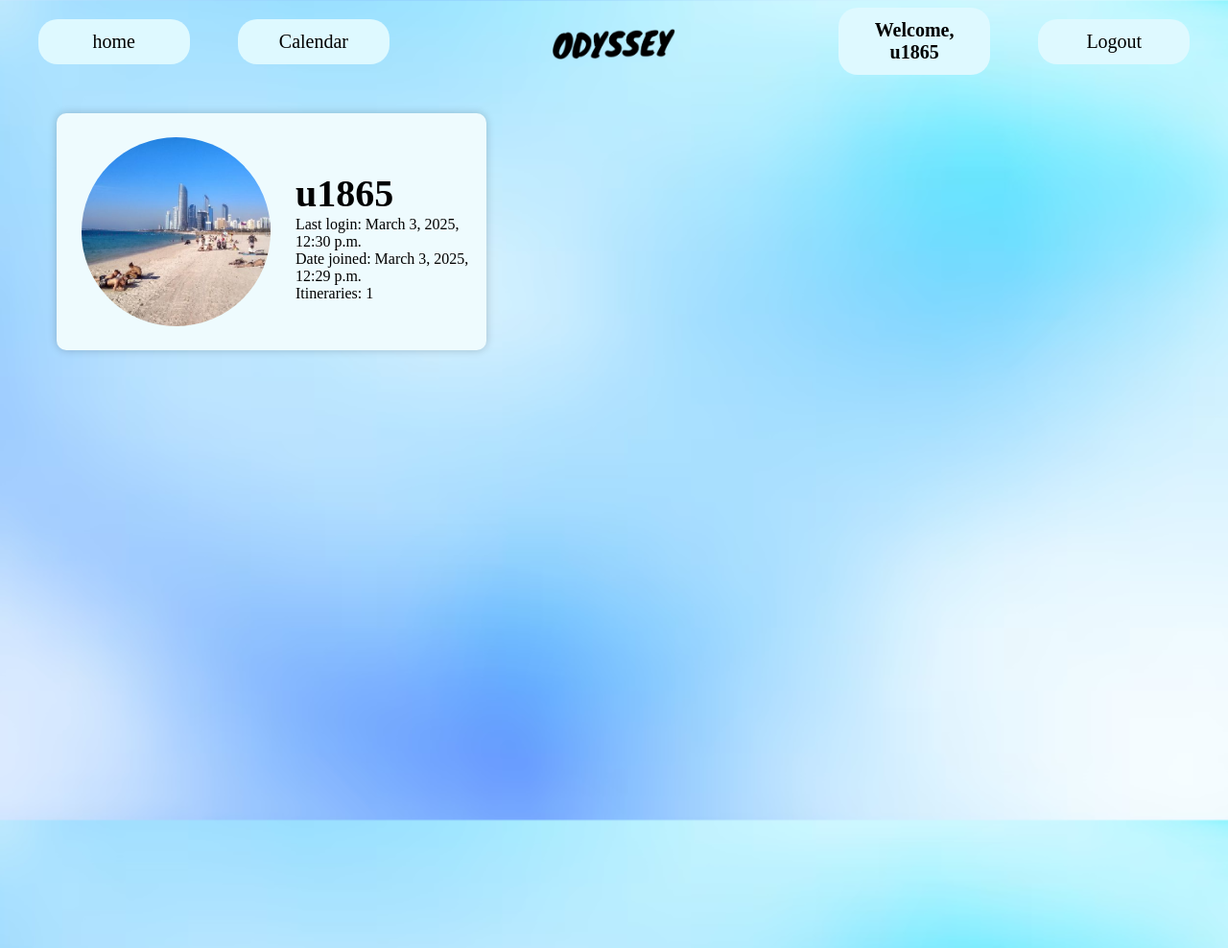
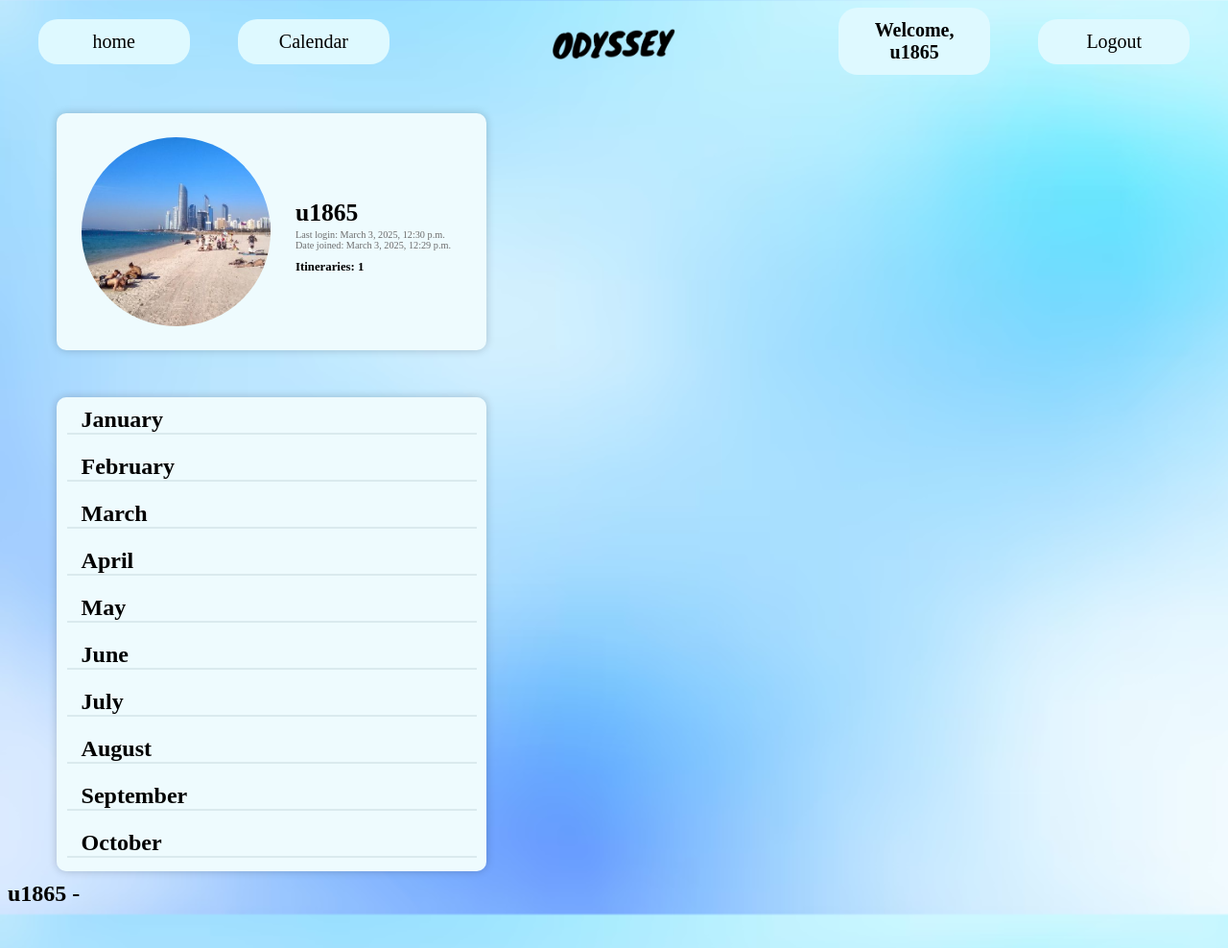
Before and after one commit to harry-533/Odyssey, a Django app: page /profile/ in a window 1280 px wide. Shown: the whole page at 96% size. Run offline with Django 5.2, Linux system fonts and the light colour scheme; a user stored in the database is signed in; data comes from the database, SQL or seed files in the repository; both versions use the stored data as it was after the commit; some web fonts are replaced.

Commit message:
Finishing profile page

```diff
--- a/odyssey/main/static/css/profile.css
+++ b/odyssey/main/static/css/profile.css
@@ -40,7 +40,6 @@ body {
 
 .main-section {
     display: flex;
-    margin-top: 40px;
     gap: 5vw;
 }
 
@@ -49,7 +48,7 @@ body {
     align-items: center;
     width: 35vw;
     height: 25vh;
-    margin-left: 4vw;
+    margin: 40px 0px 5vh 4vw;
     background-color: #eefbfe;
     border-radius: 10px;
     box-shadow: 0 0 10px rgba(0,0,0,0.2);
@@ -70,19 +69,128 @@ h2 {
 }
 
 #profile-username {
-    font-size: 40px;
+    font-size: 2vw;
     margin-top: 1vh;
+    margin-bottom: 2px;
+}
+
+#date-login, #date-joined {
+    color: rgb(109, 109, 109);
+    font-size: 0.8vw;
+}
+
+#date-joined {
+    margin-bottom: 10px;
+}
+
+#profile-itinerary-count {
+    font-weight: 550;
+    font-size: 1vw;
 }
 
 
+
+.calendar {
+    background-color: #eefbfe;
+    border-radius: 10px;
+    box-shadow: 0 0 10px rgba(0,0,0,0.2);
+    width: 35vw;
+    height: 50vh;
+    margin-left: 4vw;
+    overflow-y: auto;
+    scroll-behavior: smooth;
+}
+
+.calendar::-webkit-scrollbar {
+    background-color: #eefbfe;
+    border-radius: 10px;
+    margin-left: 10px;
+}
+
+.calendar::-webkit-scrollbar-thumb {
+    background-color: #b1e6f1;
+    border-radius: 10px;
+    border: #eefbfe 3px solid;
+    width: 50%;
+}
+
+.month {
+    display: flex;
+}
+
+#month-header {
+    padding-left: 15px;
+    border-bottom: 2px solid #daeaee;
+    width: 92%;
+    margin: 10px auto;
+}
+
+.calendar-itinerary {
+    display: flex;
+    align-items: center;
+    background-color: #cbf5ff;
+    border-radius: 10px;
+    width: 35%;
+    height: 55px;
+    margin-left: 15px;
+}
+
+#calendar-img {
+    border-radius: 10px;
+    width: 2vw;
+    height: 2vw;
+    margin: 0px 5px;
+}
+
+h3 {
+    margin: 0px;
+}
+
+#calendar-title {
+    font-size: 16px;
+}
+
+#calendar-dates {
+    font-size: 12px;
+}
+
+
+
+.user-itineraries {
+    height: 80vh;
+    width: 51.5vw;
+    margin-top: 30px;
+    overflow-y: auto;
+    overflow-x: hidden;
+    scroll-behavior: smooth;
+    padding: 10px 0px 10px 10px;
+}
+
+.user-itineraries::-webkit-scrollbar {
+    background-color: #eefbfe;
+    border-radius: 10px;
+    margin-left: 10px;
+}
+
+.user-itineraries::-webkit-scrollbar-thumb {
+    background-color: #b1e6f1;
+    border-radius: 10px;
+    border: #eefbfe 3px solid;
+    width: 50%;
+}
 
 .itinerary {
     display: flex;
     background-color: #eefbfe;
     width: 48vw;
     padding: 20px;
+    margin-bottom: 25px;
     border-radius: 10px;
     box-shadow: 0 0 10px rgba(0,0,0,0.2);
+}
+
+.itinerary:last-child {
+    margin-bottom: 0px;
 }
 
 #itinerary-img {
@@ -99,7 +207,11 @@ h2 {
 }
 
 #itinerary-location {
-    font-size: 40px;
+    font-size: 2.3vw;
+}
+
+#itinerary-location:hover {
+    cursor: pointer;
 }
 
 h4 {
@@ -113,3 +225,16 @@ h4 {
 .fa:hover {
     cursor: pointer;
 }
+
+.itinerary-details {
+    margin: 10px 0px 0px 20px
+}
+
+.itinerary-details > * {
+    margin-bottom: 5px;
+    font-size: 1vw;
+}
+
+.activities-title {
+    display: flex;
+}
--- a/odyssey/main/templates/profile.html
+++ b/odyssey/main/templates/profile.html
@@ -35,7 +35,23 @@
                     </div>
                 </div>
                 <div class="calendar">
-
+                    {% for month, month_name in months.items %}
+                        <h2 id="month-header">{{ month_name }}</h2>
+                        <div class="month">
+                            {% for itinerary in itineraries %}
+                                {% if month in itinerary.departure %}
+                                    {% get_itinerary_image itinerary.activity_ids as image %}
+                                    <div class="calendar-itinerary">
+                                        <img id="calendar-img" src="{% static 'images/result/activityimg/' %}{{ image.city|lower|cut:' ' }}/{{ image.image }}.png">
+                                        <div class="calendar-details">
+                                            <h3 id="calendar-title">{{ itinerary.city }}</h3>
+                                            <h4 id="calendar-dates">{{ itinerary.departure }} - {{ itinerary.arrival }}</h4>
+                                        </div>
+                                    </div>
+                                {% endif %}
+                            {% endfor %}
+                        </div>
+                    {% endfor %}
                 </div>
             </div>
             <div class="user-itineraries">
@@ -48,17 +64,25 @@
                             </div>
                             <div class="itinerary-info">
                                 <div class="itinerary-title">
-                                <h4 id="itinerary-location">{{ itinerary.country }} - {{ itinerary.city }}</h4>
-                                <i class="fa fa-minus" id="right-btn${activity}"></i>
+                                    <h4 class="{{itinerary.id}}" id="itinerary-location">{{ itinerary.country }} - {{ itinerary.city }}</h4>
+                                    <i class="fa fa-minus" id=right-btn{{itinerary.id}}></i>
                                 </div>
-                            <p>£{{ itinerary.cost }} - {{ itinerary.activity_ids|length }} activities</p>
+                                <div class="itinerary-details">
+                                    <p>Total cost: £{{ itinerary.cost }} - {{ itinerary.activity_ids|length }} activities</p>
                                     <p>Departure: {{ itinerary.departure }}</p>
                                     <p>Return: {{ itinerary.arrival }}</p>
+                                </div>
                             </div>
                         </div>
                     {% endif %}
                 {% endfor %}
             </div>
         </div>
+        <div class="itinerary-activities">
+            <div class="activities-title">
+                <h2>{{ user.username }}&nbsp-&nbsp</h2>
+            </div>
+
+        </div>
     </body>
 </html>
--- a/odyssey/main/urls.py
+++ b/odyssey/main/urls.py
@@ -3,6 +3,7 @@ from . import views
 
 urlpatterns = [
     path('', views.home, name='home'),
+    path('result/<int:pk>/', views.result, name='result'),
     path('profile/', views.profile, name='profile'),
     path('calendar/', views.calendar, name='calendar'),
     path('autocomplete/', views.autocomplete_cities, name='autocomplete_cities'),
@@ -10,5 +11,6 @@ urlpatterns = [
     path('register/', views.custom_register, name='register'),
     path('logout/', views.logout_view, name='logout'),
     path('add-row/', views.add_itinerary, name="add_row"),
-    path('result/<int:pk>/', views.result, name='result')
+    path('delete-row/<int:itinerary_id>/', views.remove_itinerary, name="remove_row"),
+    path('get-row/<int:itinerary_id>/', views.get_itinerary, name="get_row")
 ]
--- a/odyssey/main/views.py
+++ b/odyssey/main/views.py
@@ -41,8 +41,23 @@ def result(request, pk):
     return render(request, "result.html", {'journey': journey})
 
 def profile(request):
+    months = {
+        'January': 'January',
+        'February': 'February',
+        'March': 'March',
+        'April': 'April',
+        'May': 'May',
+        'June': 'June',
+        'July': 'July',
+        'August': 'August',
+        'September': 'September',
+        'October': 'October',
+        'November': 'November',
+        'December': 'December',
+    }
+
     if  request.user.is_authenticated:
-        return render(request, "profile.html")
+        return render(request, "profile.html", {'months': months})
     else:
         return redirect('login')
 
@@ -77,6 +92,34 @@ def add_itinerary(request):
 
         except Exception as e:
             return JsonResponse({"error": str(e)}, status=400)
+
+@csrf_exempt
+def remove_itinerary(request, itinerary_id):
+    if request.method == "POST":
+        row = get_object_or_404(Itinerary, id=itinerary_id)
+        row.delete()
+
+        return JsonResponse({"success": True})
+
+    return JsonResponse({"success": False, "error": "Invalid request"}, status=400)
+
+def get_itinerary(request, itinerary_id):
+    itinerary = get_object_or_404(Itinerary, id=itinerary_id)
+
+    activity_ids = itinerary.activity_ids
+    itinerary_data = {}
+    for activity_id in activity_ids:
+        activity = get_object_or_404(Activity, image=activity_id)
+        activity_data = {
+            "city": activity.city,
+            "image": activity.image,
+            "price": activity.price,
+            "desc": activity.short_desc
+        }
+
+        itinerary_data[activity.image] = activity_data
+
+    return JsonResponse(itinerary_data)
 
 def custom_login(request):
     if request.method == "POST":
```
Also changed, not shown: odyssey/main/static/js/profile.js (+43 -0 lines), odyssey/main/static/js/result.js (+9 -3 lines), odyssey/db.sqlite3. Lines whose indentation alone changed are shown as unchanged.
